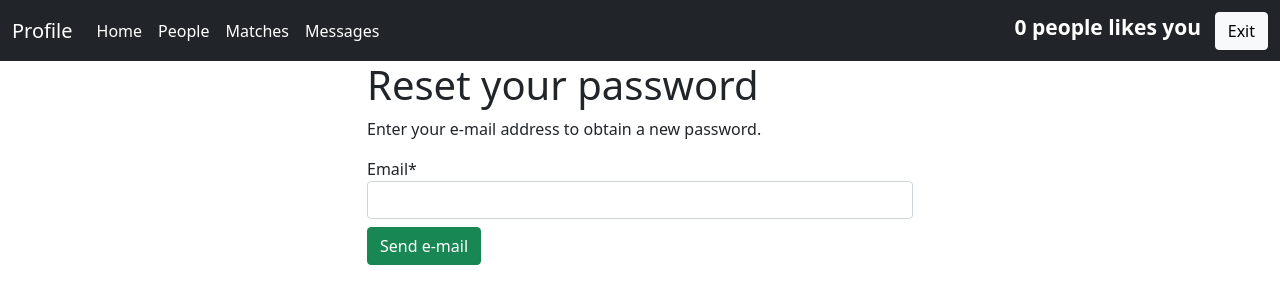
After one commit to ragyrad/DateApp, a Django app: page /password_reset/ in a window 1280 px wide. The commit adds this page. Shown: the top 304 px of the page. Run offline with Django 3.2, Linux system fonts and the light colour scheme; some libraries are stand-ins or nearby versions.

Commit message:
Create ability to change and reset password

```diff
--- a/dateapp/profiles/admin.py
+++ b/dateapp/profiles/admin.py
@@ -10,7 +10,7 @@ class ProfileAdmin(UserAdmin):
     add_form = ProfileCreationForm
     form = ProfileChangeForm
     ordering = ('first_name',)
-    list_display = ['first_name', 'email', 'sex', 'country', 'city', 'date_of_birth']
+    list_display = ['username', 'first_name', 'email', 'sex', 'country', 'city', 'date_of_birth']
 
     add_fieldsets = (
         (None, {
--- a/dateapp/profiles/templates/profiles/my_profile.html
+++ b/dateapp/profiles/templates/profiles/my_profile.html
@@ -54,5 +54,6 @@
             {{ form|crispy }}
             <button type="submit" class="btn btn-success my-2">Save</button>
         </form>
+        <a href="{% url 'profiles:password_change' %}" class="link-secondary">Change password</a>
     </div>
 {% endblock content %}
--- a/dateapp/profiles/templates/registration/login.html
+++ b/dateapp/profiles/templates/registration/login.html
@@ -27,6 +27,7 @@
 		</form>
 
 		<p>If you are haven't account you can register <a href="{% url "profiles:register" %}">here</a></p>
+		<a href="{% url 'profiles:password_reset' %}" class="link-primary">forrgoten your password?</a>
     </div>
 
 {% endblock content %}
--- /dev/null
+++ b/dateapp/profiles/templates/registration/password_reset_email.html
@@ -0,0 +1,2 @@
+Follow the link below to reset your password, if you did not send a request urgently change your password.
+{{ protocol }}://{{ domain }}{% url "profiles:password_reset_confirm" uidb64=uid token=token %}
--- /dev/null
+++ b/dateapp/profiles/templates/registration/password_reset_form.html
@@ -0,0 +1,19 @@
+{% extends "base.html" %}
+
+{% load crispy_forms_tags %}
+
+{% block title %}
+	Reset your password
+{% endblock title %}
+
+{% block content %}
+    <div class="col-6">
+        <h1>Reset your password</h1>
+        <p>Enter your e-mail address to obtain a new password.</p>
+        <form method="post">
+            {% csrf_token %}
+            {{ form|crispy }}
+            <button type="submit" class="btn btn-success my-2">Send e-mail</button>
+        </form>
+    </div>
+{% endblock content %}
--- a/dateapp/profiles/urls.py
+++ b/dateapp/profiles/urls.py
@@ -1,4 +1,4 @@
-from django.urls import path
+from django.urls import path, reverse_lazy
 from . import views
 from django.contrib.auth import views as auth_views
 
@@ -6,10 +6,32 @@ app_name = 'profiles'
 
 urlpatterns = [
     path('', views.MyProfileView.as_view(), name='my_profile'),
+
     path('register/', views.UserRegisterView.as_view(), name='register'),
     path('login/', auth_views.LoginView.as_view(), name='login'),
     path('logout/', auth_views.logout_then_login, name='logout'),
-    path('upload-photo/', views.PhotoUploadView.as_view(), name='photo_upload'),
-    path('delete-photo/<int:id>', views.PhotoDeleteView.as_view(), name='photo_delete'),
+
+    # password change urls
+    path('password_change/',
+         auth_views.PasswordChangeView.as_view(success_url=reverse_lazy('profiles:password_change_done')),
+         name='password_change'),
+    path('password_change/done', auth_views.PasswordChangeDoneView.as_view(), name='password_change_done'),
+
+    # password reset urls
+    path('password_reset/',
+         auth_views.PasswordResetView.as_view(success_url=reverse_lazy('profiles:password_reset_done')),
+         name='password_reset'),
+    path('password_reset/done/',
+         auth_views.PasswordResetDoneView.as_view(),
+         name='password_reset_done'),
+    path('reset/<uidb64>/<token>/',
+         auth_views.PasswordResetConfirmView.as_view(success_url=reverse_lazy('profiles:password_reset_complete')),
+         name='password_reset_confirm'),
+    path('reset/done',
+         auth_views.PasswordResetCompleteView.as_view(),
+         name='password_reset_complete'),
+
+    path('upload_photo/', views.PhotoUploadView.as_view(), name='photo_upload'),
+    path('delete_photo/<int:id>', views.PhotoDeleteView.as_view(), name='photo_delete'),
     path('people/', views.ProfileListView.as_view(), name='profiles_list')
 ]
```
Also changed, not shown: dateapp/profiles/templates/registration/password_change_done.html (added, +12 -0 lines), dateapp/profiles/templates/registration/password_change_form.html (added, +19 -0 lines), dateapp/profiles/templates/registration/password_reset_complete.html (added, +13 -0 lines), dateapp/profiles/templates/registration/password_reset_confirm.html (added, +25 -0 lines), dateapp/profiles/templates/registration/password_reset_done.html (added, +12 -0 lines).
